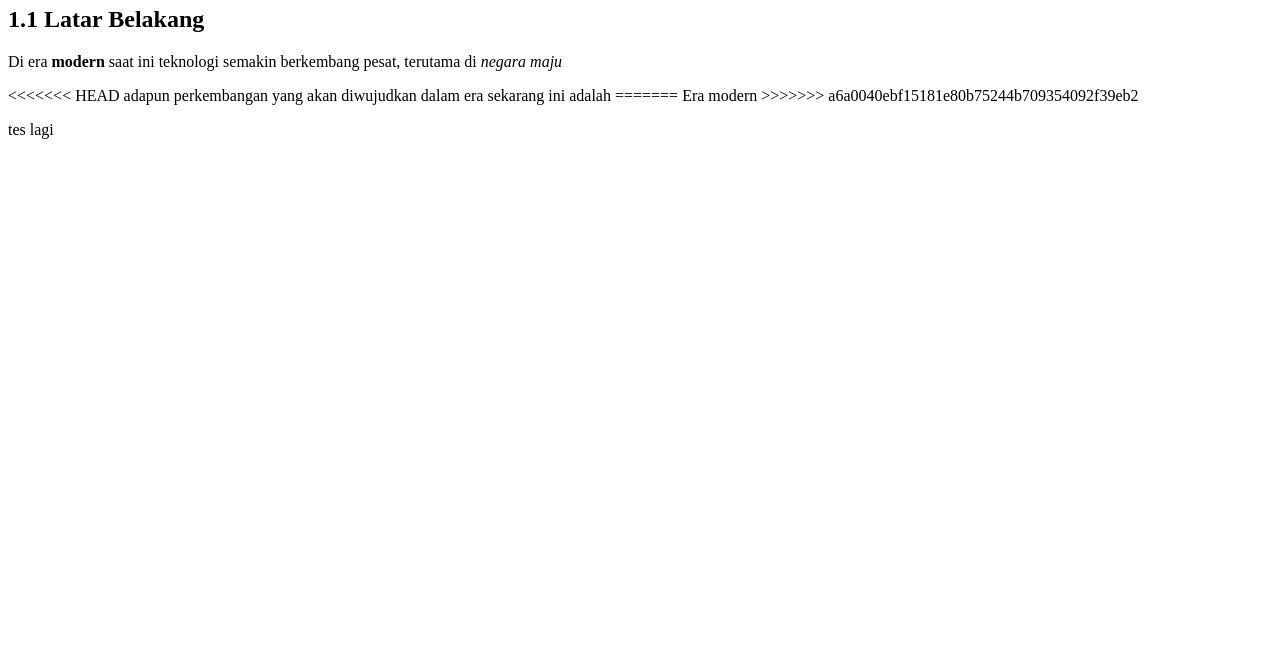
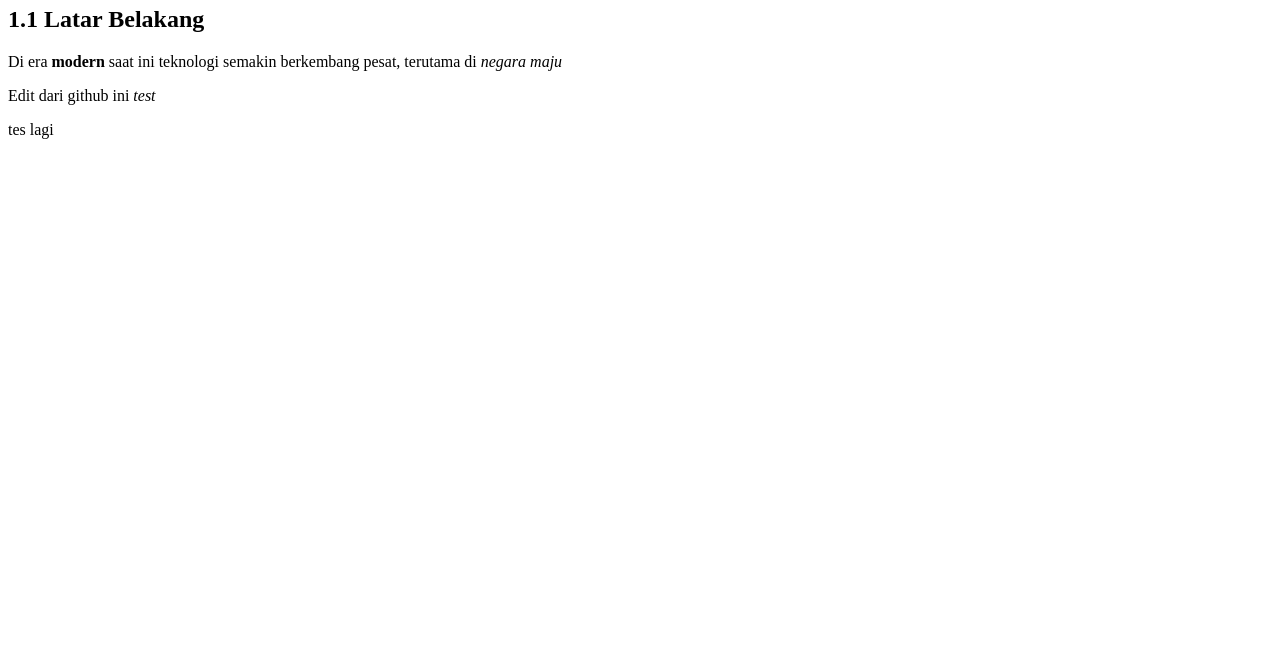
Before and after one commit to agusyulliani17/pertemuan1, a plain HTML site: page index.html in a window 1280 px wide. Shown: the part 132-800 px from the top of the page. Drawn offline with Linux system fonts and the light colour scheme.

Commit message:
dari github

```diff
--- a/index.html
+++ b/index.html
@@ -13,11 +13,7 @@
         Di era <b>modern</b> saat ini teknologi semakin berkembang pesat, terutama di <i>negara maju</i>
     </p>
     <p>
-<<<<<<< HEAD
-        adapun perkembangan yang akan diwujudkan dalam era sekarang ini adalah
-=======
-        Era modern
->>>>>>> a6a0040ebf15181e80b75244b709354092f39eb2
+        Edit dari github ini <i>test</i>
     </p>
     <p> tes lagi </p>
 
```
